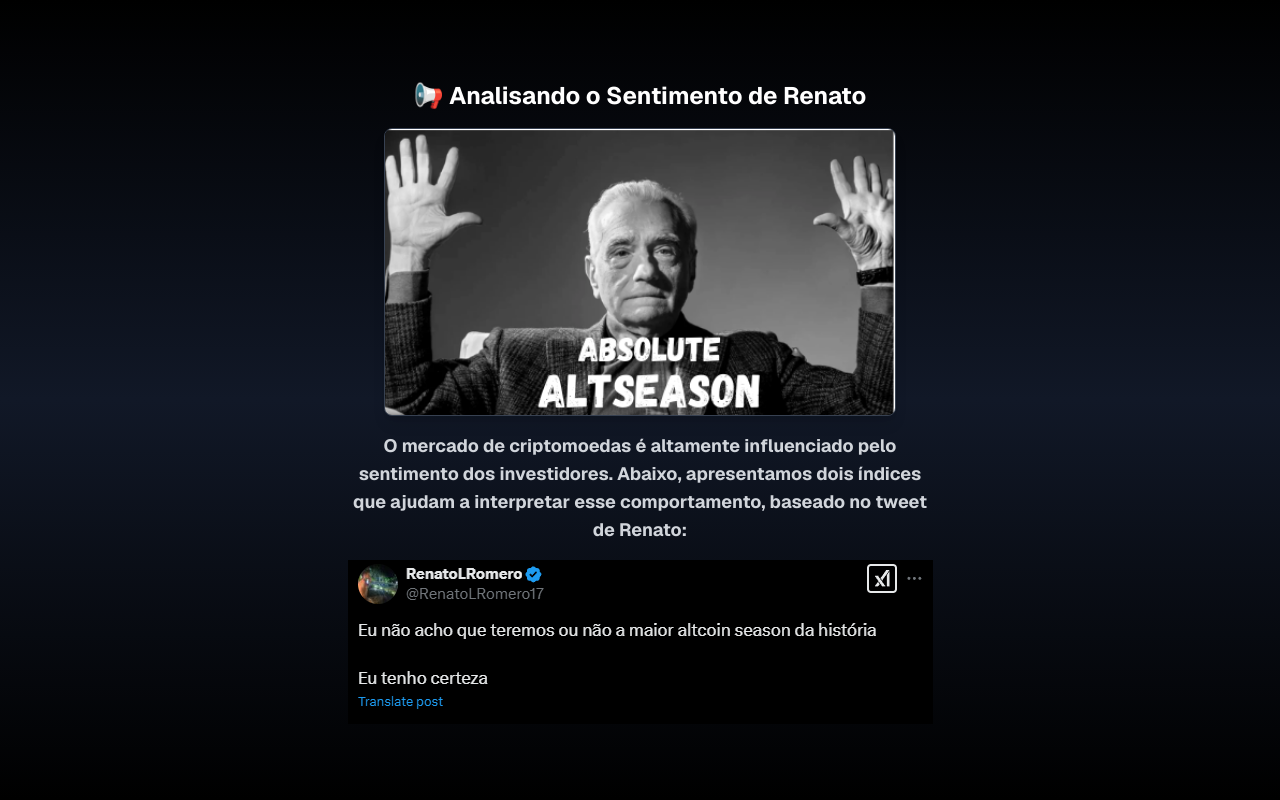
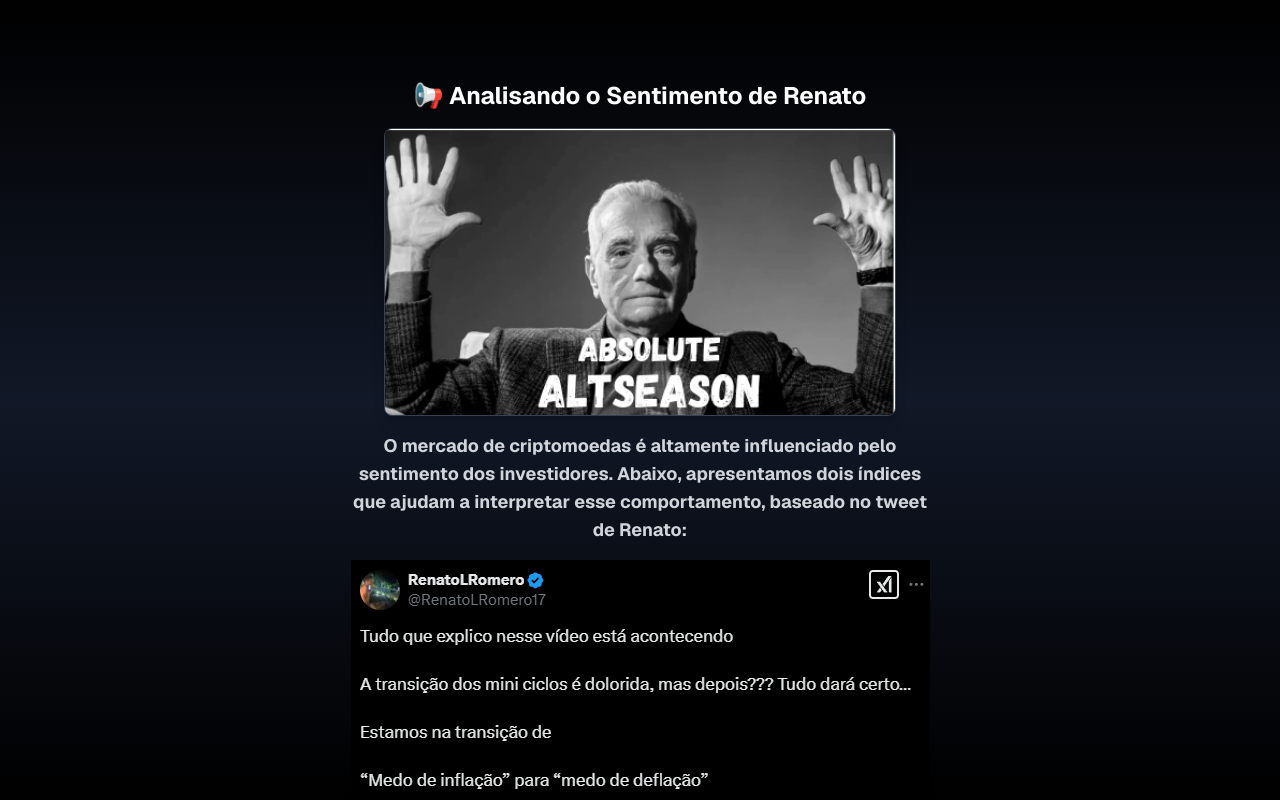
Before and after one commit to VitorCunhaDePaula/indicador, a Next.js app: page / in a window 1280 px wide. Shown: the top 800 px of the page. Built offline with nearby package versions, Linux system fonts and the light colour scheme.

Commit message:
Atualizacao

```diff
--- a/components/Inicio/Hero.jsx
+++ b/components/Inicio/Hero.jsx
@@ -3,7 +3,7 @@
 function Hero() {
   return (
     <div className="w-full flex flex-col items-center mb-8">
-      <h2 className="text-2xl font-bold mb-4 text-white">
+      <h2 className="text-2xl font-bold mb-4 text-white text-center">
         📢 Analisando o Sentimento de Renato
       </h2>
       <img
@@ -16,7 +16,7 @@
         investidores. Abaixo, apresentamos dois índices que ajudam a interpretar
         esse comportamento, baseado no tweet de Renato:
       </p>
-      <img src="/print2.png" />
+      <img src="/tweet2.png" />
     </div>
   );
 }
```
Also changed, not shown: public/print2.png (deleted), public/tweet2.png (added).
